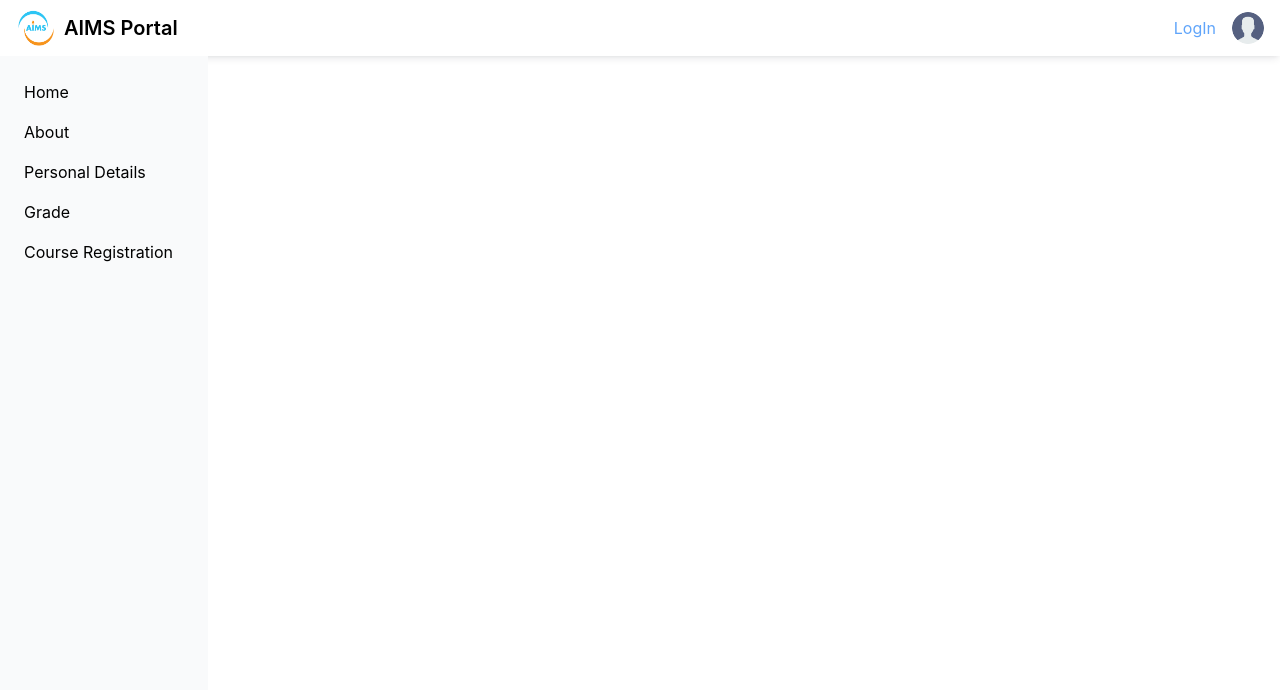
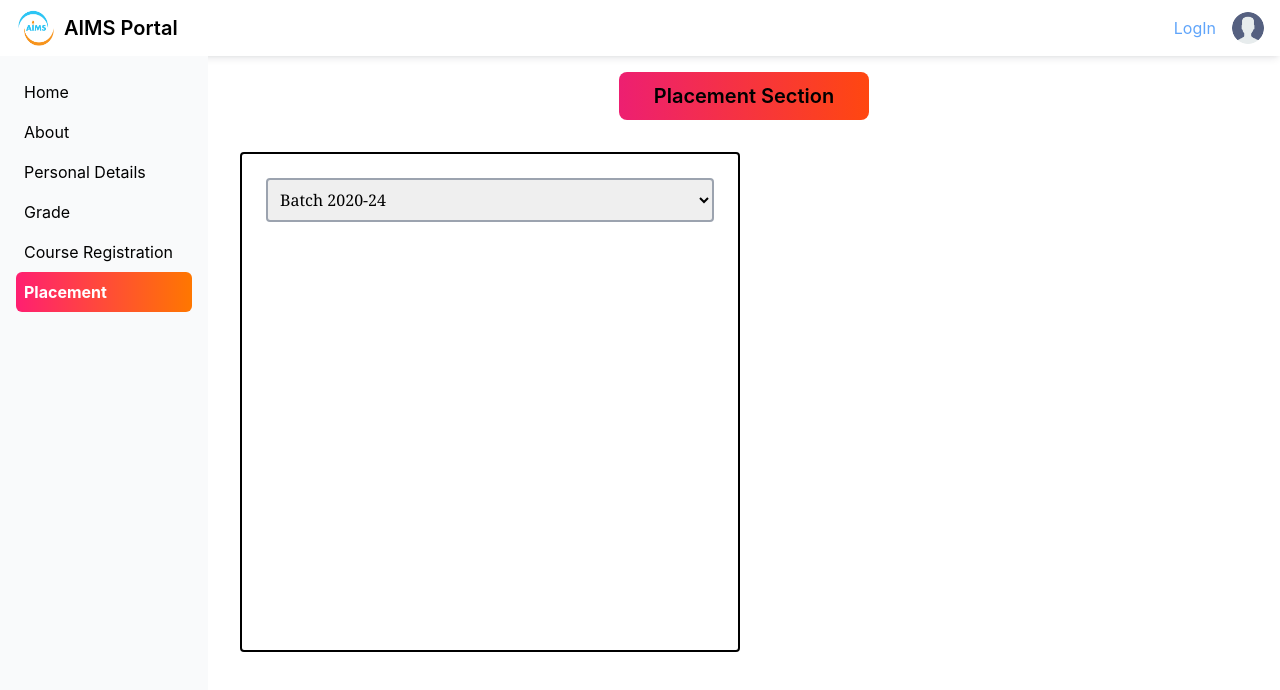
Before and after one commit to Ram-Ratan/aims, a React (Create React App) app in the folder aims/: page /placement in a window 1280 px wide. Shown: the top 690 px of the page. Built offline with nearby package versions, Linux system fonts and the light colour scheme; the HTML template or start-up script is replaced by a standard one.

Commit message:
placement section added

```diff
--- a/aims/public/index.html
+++ b/aims/public/index.html
@@ -24,7 +24,7 @@
       work correctly both with client-side routing and a non-root public URL.
       Learn how to configure a non-root public URL by running `npm run build`.
     -->
-    <title>React App</title>
+    <title>AIMS Portal</title>
   </head>
   <body>
     <noscript>You need to enable JavaScript to run this app.</noscript>
--- a/aims/src/AppRoutes.js
+++ b/aims/src/AppRoutes.js
@@ -7,6 +7,8 @@ import PersonalDetails from './Pages/PersonalDetails';
 import Home from './Pages/home/Home';
 import CourseRegistration from './Pages/courseRegistration/CourseRegistration';
 import Auth from './Pages/Auth/Auth';
+import Placement from './Pages/Placement';
+
 const AppRoutes = () => {
   return (
     <Layouts>
@@ -17,6 +19,7 @@ const AppRoutes = () => {
         <Route path="/personal-details" element={<PersonalDetails />} />
         <Route path="/grade" element={<Grade />} />
         <Route path="/course-registration" element={<CourseRegistration />} />
+        <Route path='placement' element={<Placement />} />
         {/* Add more routes for other pages */}
       </Routes>
     </Layouts>
--- /dev/null
+++ b/aims/src/Pages/Placement.jsx
@@ -0,0 +1,28 @@
+import React,{useState} from 'react'
+
+
+
+const Placement = () => {
+    const [placement,setPlacement] = useState('batch-2020-24')
+  return (
+    <div>
+        <h1 className='w-[250px] h-12 bg-gradient-to-r from-[#ed1f71] to-[#ff4710] text-xl rounded-lg flex justify-center items-center py-2 m-auto mt-4 font-semibold'>Placement Section</h1>
+        <div className=' border-black rounded border-2 w-[500px] h-[500px] p-6 m-8'>
+            <select
+                id='placement'
+                name='placement'
+                className="w-full border-2 px-2 py-2 rounded border-gray-400 focus:border-blue-500 focus:border-2 font-serif"
+                onChange = {(e) => setPlacement(e.target.value)}
+                value={placement}
+            >
+                <option value='batch-2020-24'>Batch 2020-24</option>
+                <option value='batch-2019-23'>Batch 2019-23</option>
+                <option value='batch-2018-22'>Batch 2018-22</option>
+                <option value='batch-2017-21'>Batch 2017-21</option>
+            </select>
+        </div>
+    </div>
+  )
+}
+
+export default Placement
--- a/aims/src/layouts/navbar/Navbar.jsx
+++ b/aims/src/layouts/navbar/Navbar.jsx
@@ -58,6 +58,14 @@ function Navbar() {
               Course Registration
             </NavLink>
           </li>
+          <li>
+            <NavLink
+              exact='true'
+              to='/placement'
+              activeClassName='active'
+              className='block text-md text-black p-2'
+            >Placement</NavLink>
+          </li>
         </ul>
       </div>
     </nav>
```
